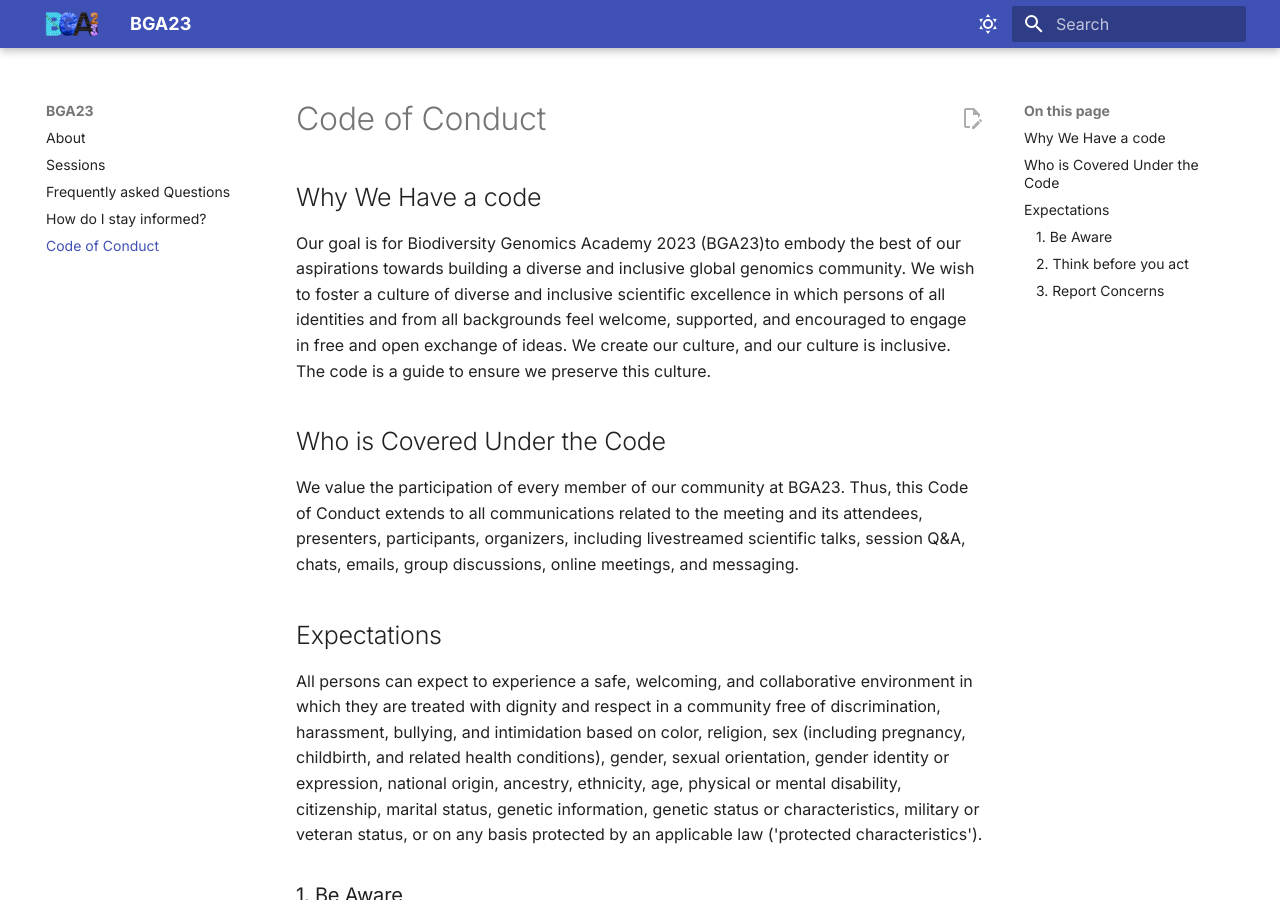
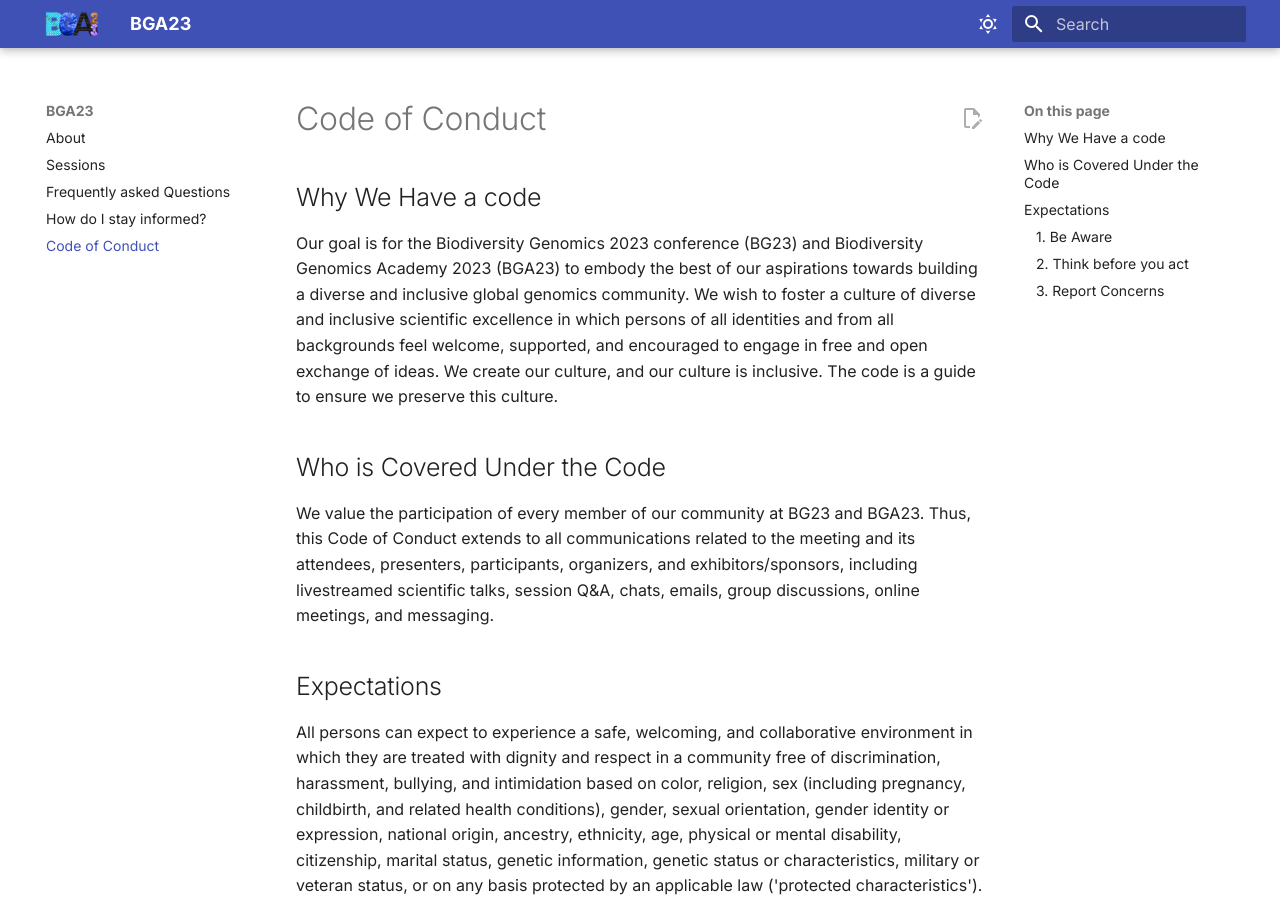
Before and after one commit to tol-training/tol-training.github.io, an MkDocs documentation site: the page built from docs/conduct.md, in a window 1280 px wide and 900 px high. Built offline with MkDocs 1.6.1 and Material for MkDocs 9.7.7, drawn with Linux system fonts in a browser that asks for light colours.

Commit message:
add BG23

```diff
--- a/docs/conduct.md
+++ b/docs/conduct.md
@@ -5,7 +5,7 @@ description: Code of Conduct for Biodiversity Genomics Academy
 
 ## Why We Have a code
 
-Our goal is for Biodiversity Genomics Academy 2023 (BGA23)to embody the best of
+Our goal is for the Biodiversity Genomics 2023 conference (BG23) and Biodiversity Genomics Academy 2023 (BGA23) to embody the best of
 our aspirations towards building a diverse and inclusive global
 genomics community. We wish to foster a culture of diverse and
 inclusive scientific excellence in which persons of all identities and
@@ -16,10 +16,10 @@ preserve this culture.
 
 ## Who is Covered Under the Code
 
-We value the participation of every member of our community at
+We value the participation of every member of our community at BG23 and
 BGA23. Thus, this Code of Conduct extends to all communications
 related to the meeting and its attendees,
-presenters, participants, organizers, including livestreamed
+presenters, participants, organizers, and exhibitors/sponsors, including livestreamed
 scientific talks, session Q&A, chats, emails,
 group discussions, online meetings, and messaging.
 
```
